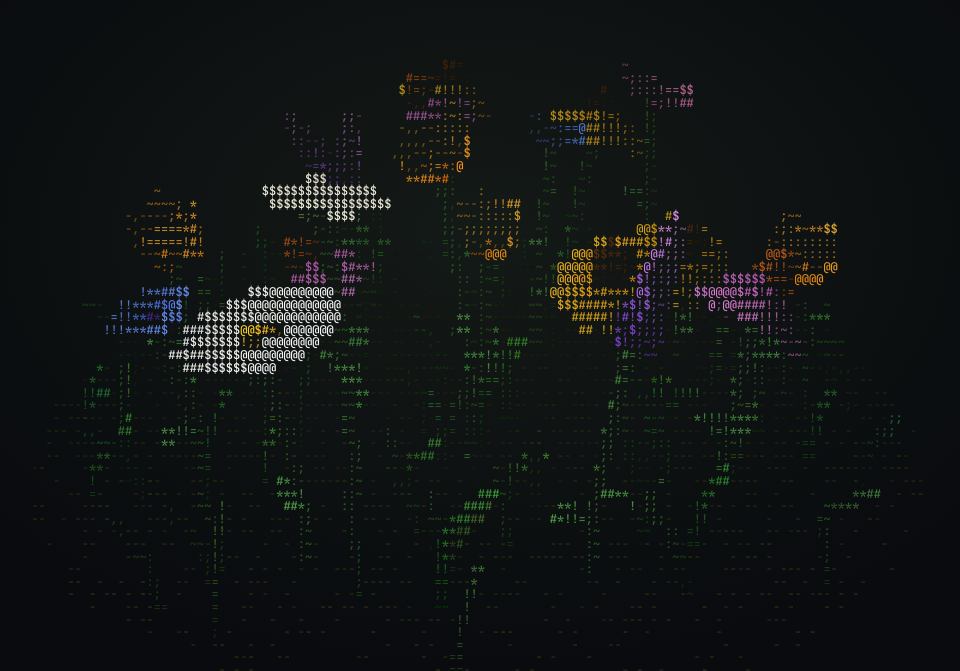
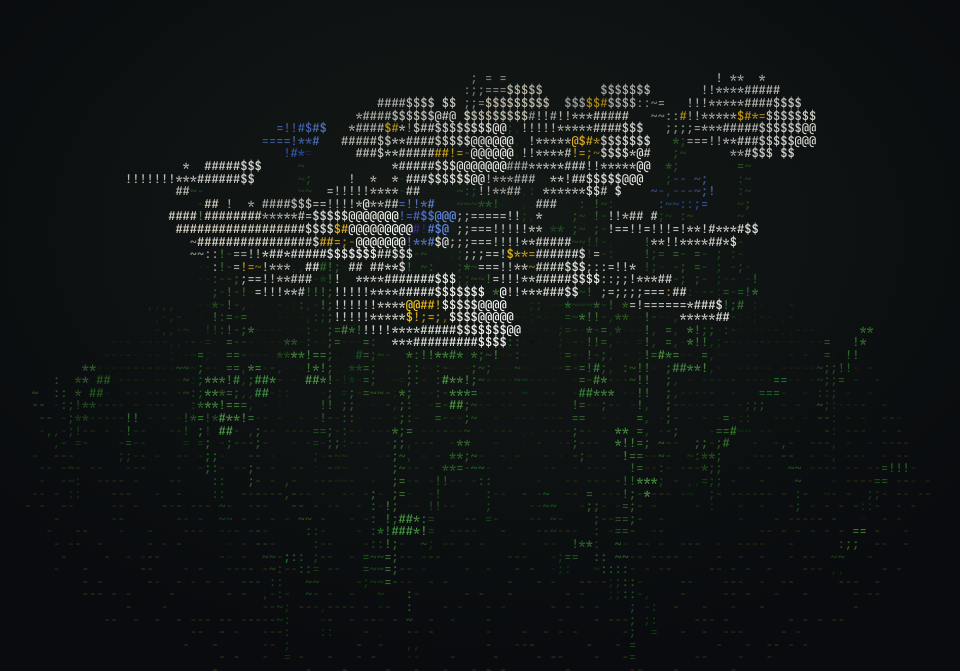
Before and after one commit to crey-09/wildflowers, a plain HTML site: page index.html in a window 1280 px wide. Shown: the part 129-800 px from the top of the page, without its empty margins (163-1123 px from the left). Drawn offline with Linux system fonts and the light colour scheme; animation ran at ten frames a second.

Commit message:
Random flower combo on each load

```diff
--- a/index.html
+++ b/index.html
@@ -38,7 +38,7 @@
   // ---------- point cloud ----------
   let PTS = null;
 
-  function build(seed){
+  function build(seed, combo){
     const rnd = mulberry32(seed);
     const R = (a=0,b=1)=>a+(b-a)*rnd();
     const X=[],Y=[],Z=[],NX=[],NY=[],NZ=[],CR=[],CG=[],CB=[],SW=[],PH=[],KD=[];
@@ -163,17 +163,17 @@
     }
 
     // place flowers with simple rejection sampling
-    const types=['cosmos','cosmos','cone','cone','gpoppy','gpoppy','daisy','corn','lupine','lupine','lace','susan'];
+    const types=combo.types;
     const spots=[];
-    for(let tries=0; spots.length<19 && tries<2000; tries++){
+    for(let tries=0; spots.length<combo.n && tries<2000; tries++){
       const r=Math.sqrt(R())*2.0, a=R(0,Math.PI*2);
       const x=Math.cos(a)*r, z=Math.sin(a)*r;
-      if(spots.every(s=>Math.hypot(s[0]-x,s[1]-z)>0.62)) spots.push([x,z]);
+      if(spots.every(s=>Math.hypot(s[0]-x,s[1]-z)>combo.gap)) spots.push([x,z]);
     }
     for(const [x,z] of spots) flower(x,z,types[Math.floor(R()*types.length)]);
 
     // grass
-    for(let g=0; g<110; g++){
+    for(let g=0; g<combo.grass; g++){
       phase=R(0,Math.PI*2); sway=2.6;
       const r=Math.sqrt(R())*2.6, a=R(0,Math.PI*2);
       const base=[Math.cos(a)*r,0,Math.sin(a)*r];
@@ -201,10 +201,34 @@
     PTS={X:F(X),Y:F(Y),Z:F(Z),NX:F(NX),NY:F(NY),NZ:F(NZ),CR:F(CR),CG:F(CG),CB:F(CB),SW:F(SW),PH:F(PH),KD:Uint8Array.from(KD),n:X.length};
   }
 
+  // ---------- flower combos: one is picked at random on every load ----------
+  const COMBOS = [
+    { name:'prairie',      n:20, gap:0.58, grass:150, types:['susan','susan','cone','cone','lupine','corn','lace','daisy'] },
+    { name:'cottage',      n:19, gap:0.60, grass:100, types:['cosmos','cosmos','daisy','daisy','lace','corn','cone'] },
+    { name:'poppy field',  n:24, gap:0.52, grass:130, types:['poppy','poppy','poppy','poppy','corn','daisy'] },
+    { name:'golden hills', n:22, gap:0.55, grass:120, types:['gpoppy','gpoppy','gpoppy','lupine','lupine','daisy'] },
+    { name:'daisy patch',  n:24, gap:0.52, grass:110, types:['daisy','daisy','daisy','daisy','lace','corn'] },
+    { name:'lupine slope', n:18, gap:0.64, grass:120, types:['lupine','lupine','lupine','gpoppy','daisy'] },
+    { name:'sunset',       n:20, gap:0.58, grass:100, types:['susan','gpoppy','poppy','cosmos','susan','gpoppy'] },
+    { name:'cool blues',   n:20, gap:0.58, grass:110, types:['corn','corn','lupine','cone','daisy','lace'] },
+    { name:'pink parade',  n:19, gap:0.60, grass:100, types:['cosmos','cosmos','cone','cone','poppy','lace'] },
+    { name:'moonlight',    n:20, gap:0.58, grass:90,  types:['lace','lace','daisy','daisy','daisy','corn'] },
+    { name:'wild mix',     n:21, gap:0.56, grass:120, types:['daisy','susan','poppy','gpoppy','cosmos','cone','corn','lupine','lace'] },
+    { name:'sparse & tall',n:11, gap:0.95, grass:70,  types:['lace','lupine','cosmos','susan','cone'] },
+  ];
+  function pickCombo(){
+    let last=-1;
+    try { last = parseInt(localStorage.getItem('wildflowers-last-combo'),10); } catch(e) {}
+    let i;
+    do { i = Math.floor(Math.random()*COMBOS.length); } while (COMBOS.length>1 && i===last);
+    try { localStorage.setItem('wildflowers-last-combo', String(i)); } catch(e) {}
+    return COMBOS[i];
+  }
+
   // ---------- render state ----------
   let W=0,H=0,dpr=1,fs=10,cw=6,ch=10,cols=0,rows=0;
   let zb,lb,rb,gb,bb;
-  const state={theta:0.6, phi:0.36, dist:6.2, speed:1, wind:1, paused:false, mono:false, dragging:false};
+  const state={theta:Math.random()*Math.PI*2, phi:0.36, dist:6.2, speed:1, wind:1, paused:false, mono:false, dragging:false};
   const reduce = window.matchMedia && matchMedia('(prefers-reduced-motion: reduce)').matches;
   if(reduce) state.paused=true;
 
@@ -305,7 +329,8 @@
 
 
   addEventListener('resize',resize);
-  build(81142026);
+  const combo = pickCombo();
+  build((Math.random()*4294967296)>>>0, combo);
   resize();
   (document.fonts&&document.fonts.ready?document.fonts.ready:Promise.resolve()).then(()=>{resize();});
   requestAnimationFrame(frame);
```
